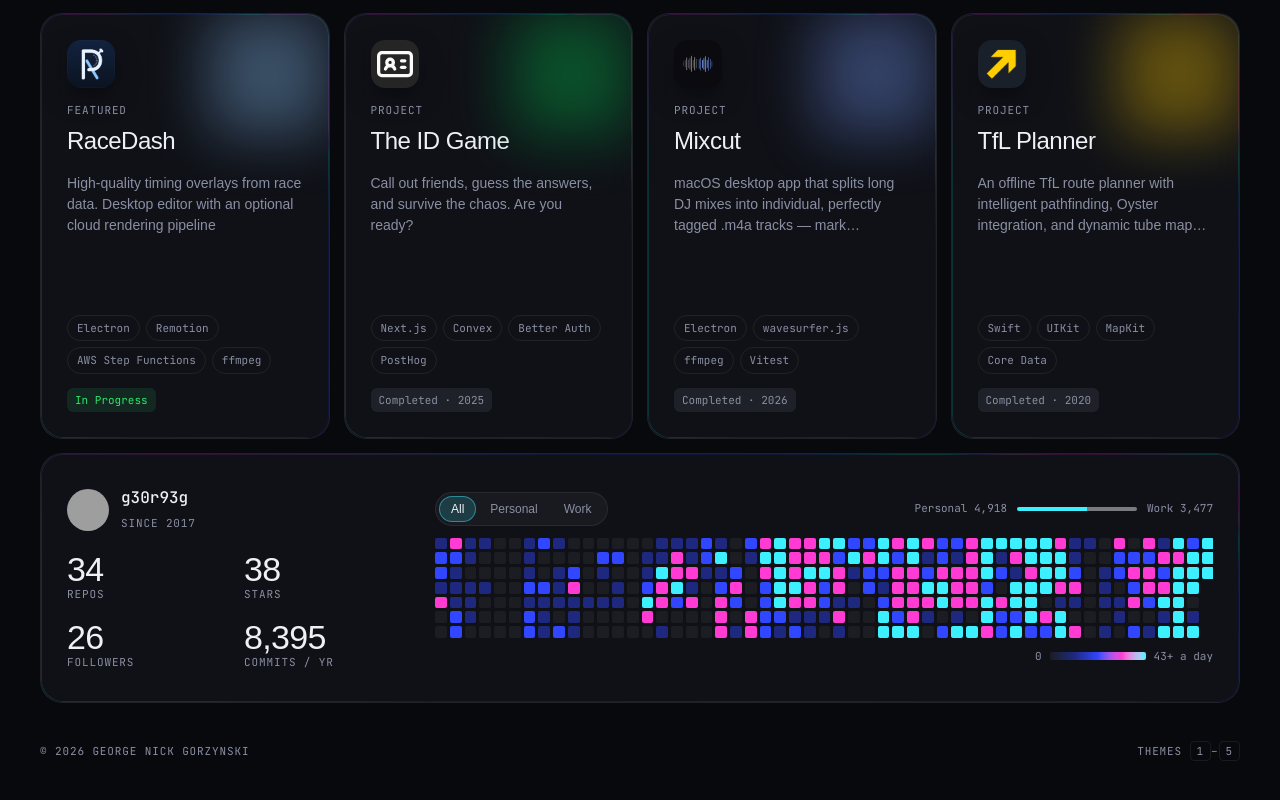
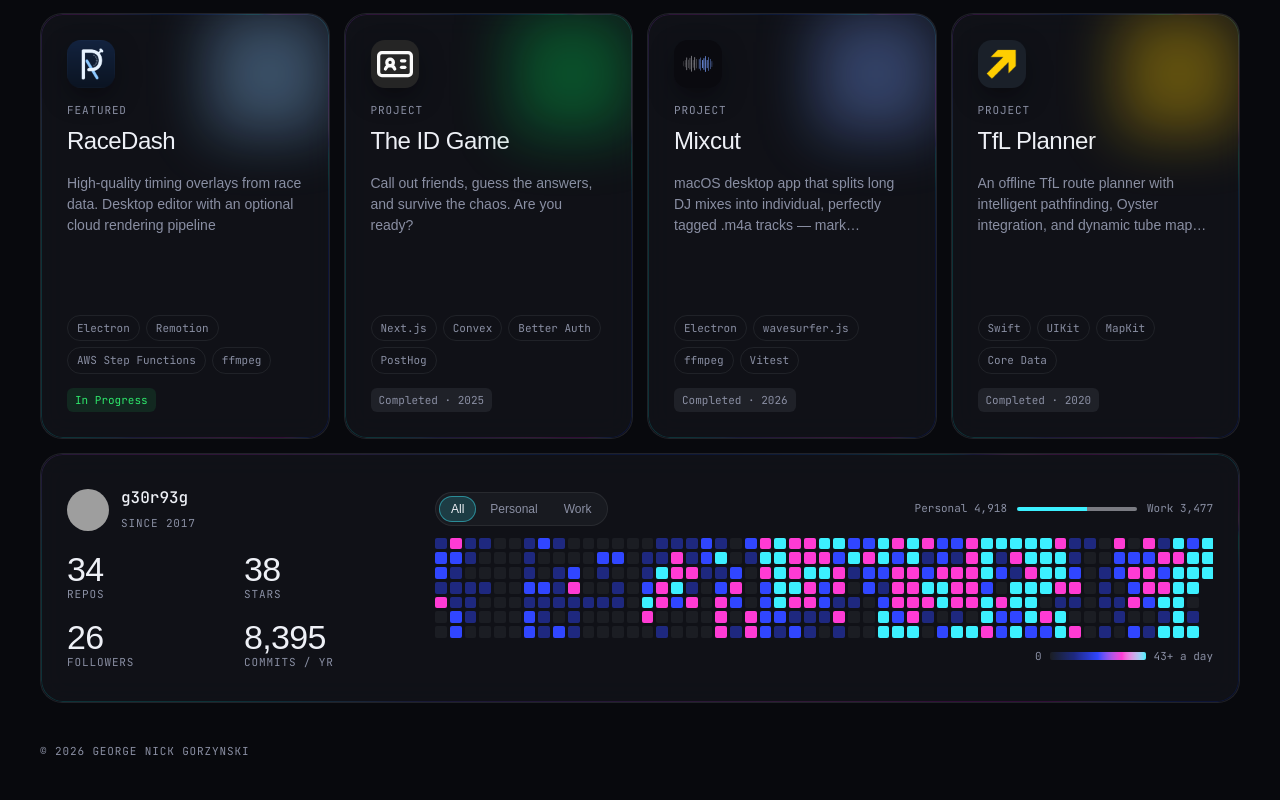
Before and after one commit to g30r93g/g30r93g.dev, a Next.js app: page / in a window 1280 px wide. Shown: the part 981-1781 px from the top of the page. Built offline with nearby package versions, Linux system fonts and the light colour scheme; no server answers; grey boxes are pictures that could not be loaded; a web font is replaced by a local one.

Commit message:
feat[home]: remove the themes keyboard hint from the footer

```diff
--- a/app/(root)/home.css
+++ b/app/(root)/home.css
@@ -724,7 +724,6 @@
 [data-theme] .game-btn:hover { background: color-mix(in oklab, var(--fg) 12%, transparent); }
 
 [data-theme] .home-foot { width: min(1200px, 100% - 32px); margin: 0 auto 40px; display: flex; justify-content: space-between; flex-wrap: wrap; gap: 10px; }
-[data-theme] .kbd { font-family: var(--font-mono); font-size: 11px; padding: 2px 6px; border: 1px solid var(--border); border-radius: 4px; color: var(--muted); }
 
 @supports not ((backdrop-filter: blur(1px)) or (-webkit-backdrop-filter: blur(1px))) {
   [data-theme] .pill, [data-theme] .tuck { background: var(--card-solid) !important; }
@@ -803,8 +802,6 @@
   [data-theme] .heat-scroll::-webkit-scrollbar { display: none; }
   [data-theme] .heat { grid-auto-columns: 11px; width: max-content; }
 
-  /* footer: the keyboard hint means nothing on a phone */
   [data-theme] .home-foot { width: calc(100% - 32px); }
-  [data-theme] .kbd-hint { display: none; }
 }
 @media (prefers-reduced-motion: reduce) { [data-theme] *, [data-theme] *::before, [data-theme] *::after { animation: none !important; transition: none !important; } }
--- a/app/(root)/page.tsx
+++ b/app/(root)/page.tsx
@@ -222,9 +222,6 @@ export default function Home() {
         <span className={"label"}>
           © {BUILT.getFullYear()} {NAME}
         </span>
-        <span className={"label kbd-hint"}>
-          Themes <span className={"kbd"}>1</span>–<span className={"kbd"}>{THEME_IDS.length}</span>
-        </span>
       </footer>
     </HomeProvider>
   );
```
